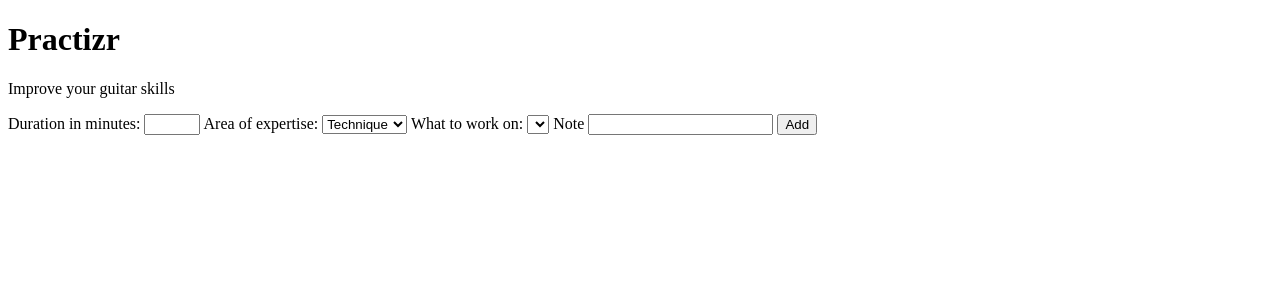
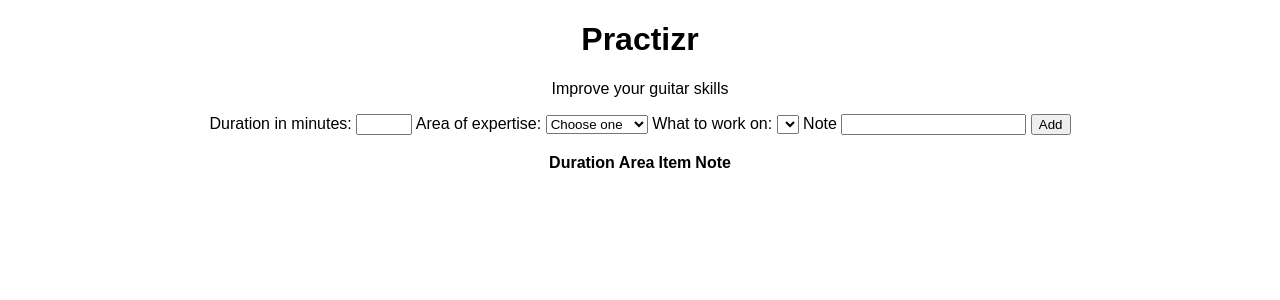
Before and after one commit to DaniJGP/practizr, a Flask app: page / in a window 1280 px wide. Shown: the top 300 px of the page. Run offline with Flask 3, Linux system fonts and the light colour scheme; lists and menus that the app fills with data are empty.

Commit message:
Implemented simple add row functionality using request.form data

```diff
--- a/app.py
+++ b/app.py
@@ -1,18 +1,24 @@
-from flask import Flask, flash, render_template
+from flask import Flask, redirect, render_template, request
 
 app = Flask(__name__)
+# TODO Read more about this secret key stuff
 app.secret_key = b'I.zCPA"m,8TAkoy(}Cfc'
 
+area_list = ["Technique", "Music Theory", "Repertoire", "Transcription", "Ear Training", "Improvisation"]
+practice_table = []
 
 @app.route("/")
 def index():
-    return render_template("index.html")
+    return render_template("index.html", area_list=area_list)
 
 
-@app.route("/addrow", methods=["POST"])
+@app.route("/addrow", methods=['GET','POST'])
 def addrow():
-    flash("You added the row")
-    return render_template("index.html")
+    if request.method == 'POST':
+        practice_table.append(request.form)
+        return render_template("index.html", area_list=area_list, practice_table=practice_table)
+    else:
+        return redirect("/")
 
 
 if __name__ == '__main__':
--- /dev/null
+++ b/static/core.js
@@ -0,0 +1,7 @@
+document.addEventListener('DOMContentLoaded', function() {
+    let area_select = document.querySelector('#area')
+    area_select.addEventListener('change', function(event) {
+        console.log("area value changed");
+        /*TODO function to */
+    })
+})
--- a/static/styles.css
+++ b/static/styles.css
@@ -0,0 +1,11 @@
+body {
+  text-align: center;
+  font-family: Arial, Helvetica, 'Noto Sans', sans-serif;
+  margin: auto;
+}
+
+table {
+  margin: auto;
+  margin-top: 1em;
+  text-align: center;
+}
--- a/templates/index.html
+++ b/templates/index.html
@@ -10,10 +10,10 @@
 
     <label for="area">Area of expertise:</label>
     <select name="area" id="area">
-        <!--- TODO: Write  functionto generate this with jinja-->
-        <option value="tecnhnique">Technique</option>
-        <option value="theory">Theory</option>
-        <option value="repertoire">Repertoire</option>
+        <option>Choose one</option>
+        {% for item in area_list %}
+            <option value="{{ item.lower() }}">{{ item }}</option>
+        {% endfor %}
     </select>
 
     <label for="item">What to work on:</label>
@@ -27,15 +27,25 @@
 
     <button type="submit">Add</button>
 </form>
-
-    {% with messages = get_flashed_messages() %}
-        {% if messages %}
-            <ul class=flashes>
-            {% for message in messages %}
-            <li>{{ message }}</li>
-            {% endfor %}
-            </ul>
-        {% endif %}
-    {% endwith %}
+<table>
+    <thead>
+        <tr>
+            <th>Duration</th>
+            <th>Area</th>
+            <th>Item</th>
+            <th>Note</th>
+        </tr>
+    </thead>
+    <tbody>
+    {% for row in practice_table %}
+        <tr>
+            <td>{{row.duration}}</td>
+            <td>{{row.area}}</td>
+            <td>{{row.item}}</td>
+            <td>{{row.note}}</td>
+        </tr>
+    {% endfor %}
+    </tbody>
+</table>
 
 {% endblock %}
--- a/templates/layout.html
+++ b/templates/layout.html
@@ -3,6 +3,8 @@
 <head>
     <meta charset="utf-8">
     <meta name="viewport" content="width=device-width, initial-scale=1.0">
+    <link rel="stylesheet" href="/static/styles.css">
+    <script type="text/javascript" src="/static/core.js"></script>
     <title>Practizr | </title>
 </head>
 <body>
```
